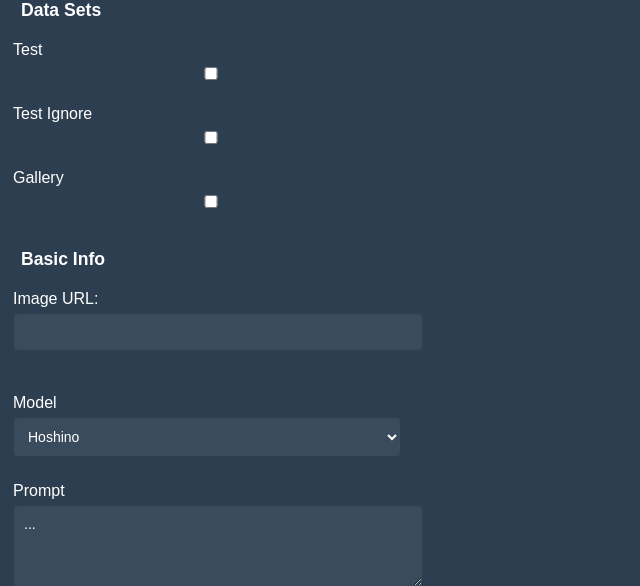
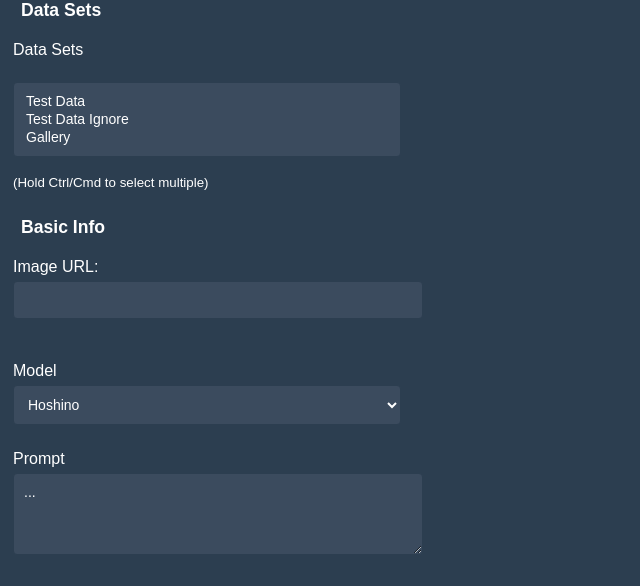
Before and after one commit to ShinyMyst/atherium-image-sorter, a Flask app: page /submit in a window 1280 px wide. Shown: the top 586 px of the page, without its empty margins (0-640 px from the left). Run offline with Flask 3, Linux system fonts and the light colour scheme.

Commit message:
Data sets integrated naturally into WTForm

```diff
--- a/app.py
+++ b/app.py
@@ -63,17 +63,9 @@ def post_submit():
 
 # TODO - This should be seperate file.
 def write_json(form, json_data):
-    data_sets = []
     # TODO - The below should be integrated into SubmitForm()
-    if form.test_data.data:
-        data_sets.append("Test Data")
-    if form.test_data_hidden.data:
-        data_sets.append("Test Data Ignore")
-    if form.gallery.data:
-        data_sets.append("Gallery")
-        data_set = set()
-    for item in request.form.getlist('Data Set'):
-        data_set.add(item.split()[0])
+    selected_sets = form.data_sets.data  # NEW method
+    print(selected_sets)
 
 
 @app.route('/favicon.ico')
--- a/forms/submit.py
+++ b/forms/submit.py
@@ -7,16 +7,20 @@ from wtforms import (
     FloatField,
     TextAreaField,
     BooleanField,
-    FieldList
+    FieldList,
+    SelectMultipleField
 )
-
 
 class SubmitForm(FlaskForm):
     # Data Sets
-    test_data = BooleanField('Test')
-    test_data_hidden = BooleanField('Test Ignore')
-    gallery = BooleanField('Gallery')
-
+    data_sets = SelectMultipleField(
+        'Data Sets',
+        choices=[
+            ('test_data', 'Test Data'),
+            ('test_data_hidden', 'Test Data Ignore'),
+            ('gallery', 'Gallery')
+        ]
+    )
     # Basic Information
     url = StringField('Image URL')
     model = SelectField('Model', choices=[
--- a/templates/submit.html
+++ b/templates/submit.html
@@ -17,12 +17,13 @@
     <form method="POST" action="{{ url_for('post_submit') }}" target="_blank">
         {{ form.hidden_tag() }}
 
-        <fieldset>
-            <legend>Data Sets</legend>
-            {{ form.test_data.label }} {{ form.test_data() }}<br>
-            {{ form.test_data_hidden.label }} {{ form.test_data_hidden() }}<br>
-            {{ form.gallery.label }} {{ form.gallery() }}<br>
-        </fieldset>
+<fieldset>
+    <legend>Data Sets</legend>
+    {{ form.data_sets.label }}<br>
+    {{ form.data_sets(size=3, multiple=True) }}  <!-- 'size' shows N visible options -->
+    <small>(Hold Ctrl/Cmd to select multiple)</small>
+</fieldset>
+
 
         <fieldset>
             <legend>Basic Info</legend>
```
